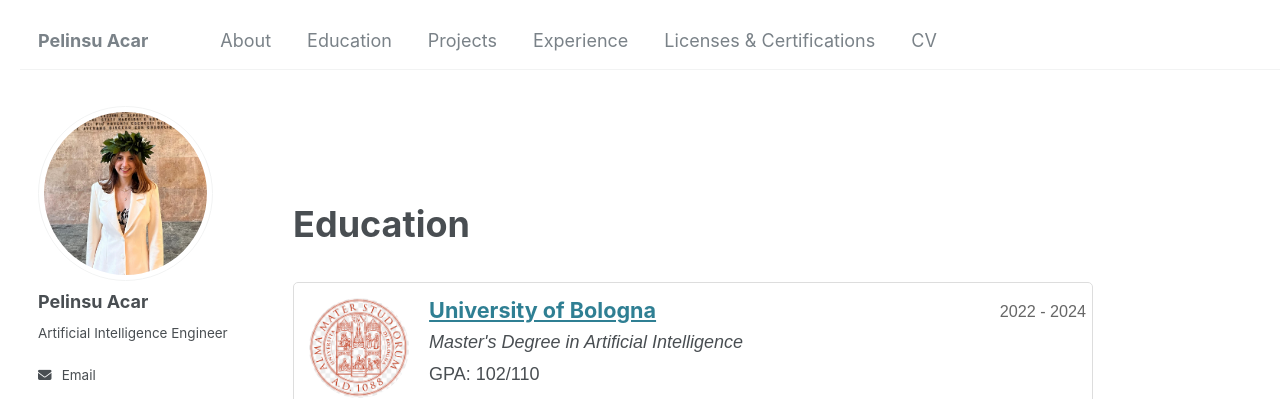
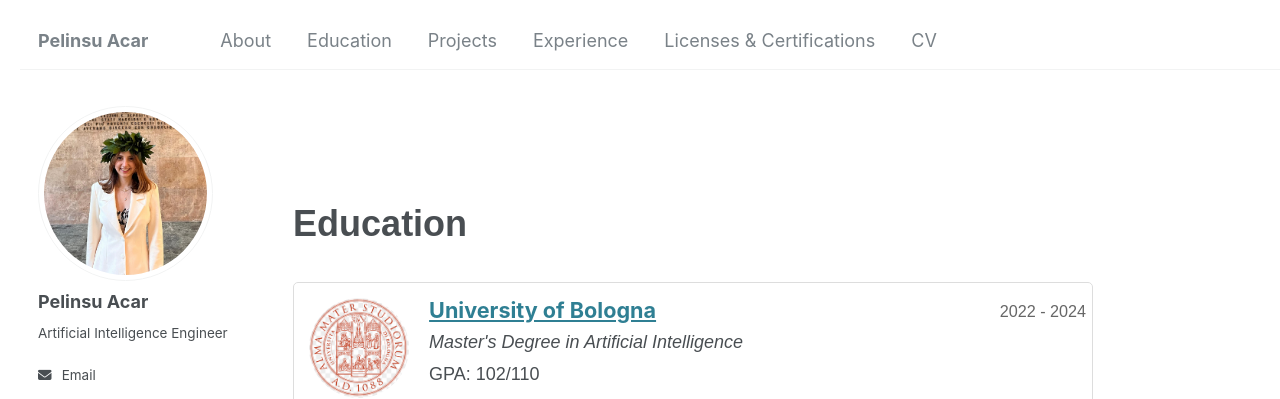
Before and after one commit to pelinsuacar/pelinsuacar.github.io, a Jekyll site: the page built from _pages/education.md, in a window 1280 px wide. Shown: the top 399 px of the page. Built offline with Jekyll 4.4.1, drawn with Linux system fonts in a browser that asks for light colours.

Commit message:
Update education.html

```diff
--- a/_layouts/education.html
+++ b/_layouts/education.html
@@ -32,6 +32,10 @@ layout: default
       margin: 20px;
     }
     .page__title {
+    text-align: left;
+    font-family: Arial, sans-serif;
+    font-weight: bold;
+    color: dark grey;
     text-align: left; /* Center the title */
     font-size: 2em; /* Adjust font size as needed */
     margin: 60px 0 40px; /* Add sufficient margin above and below */
```
